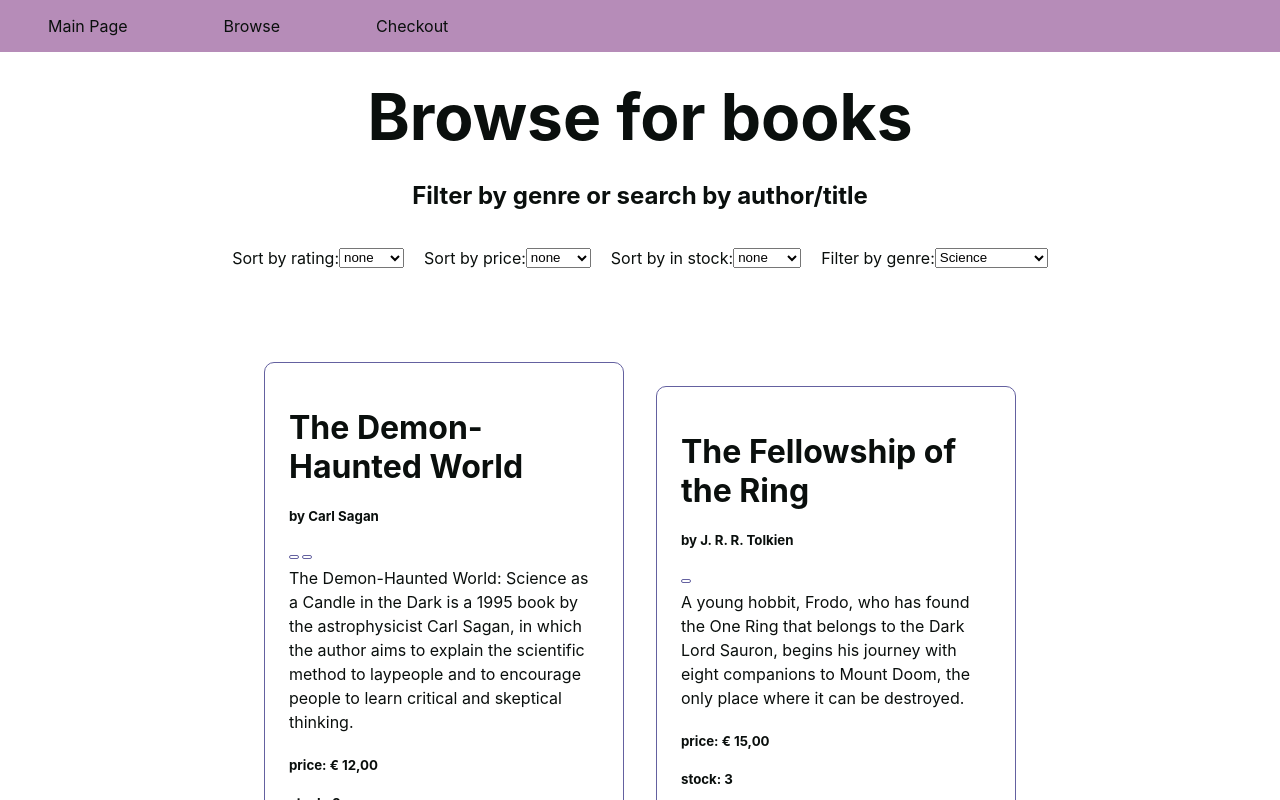
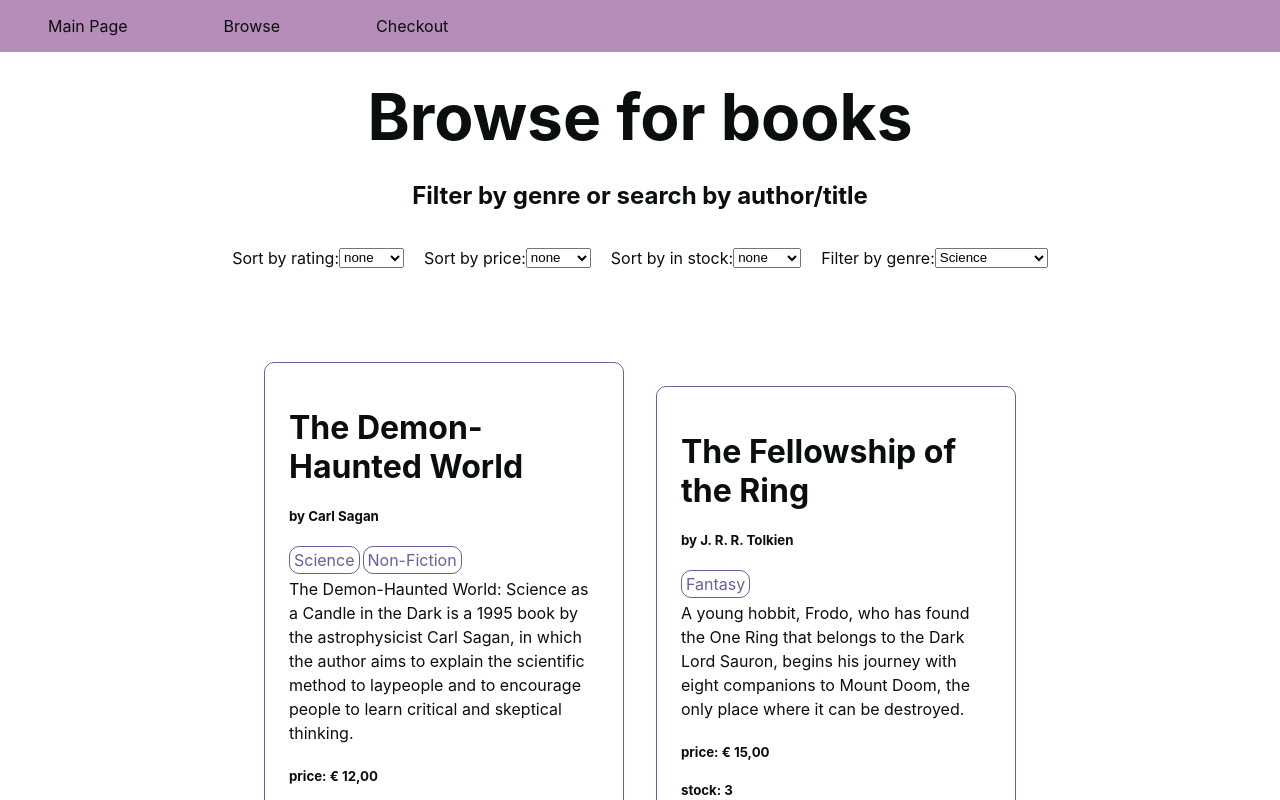
Before and after one commit to nmegrant/book-app, a Next.js app: page /browse in a window 1280 px wide. Shown: the top 800 px of the page. Built offline with nearby package versions, Linux system fonts and the light colour scheme.

Commit message:
Fix genre tags

```diff
--- a/components/Genre.js
+++ b/components/Genre.js
@@ -1,9 +1,9 @@
 import styles from "../styles/home.module.css";
 
-export default function Genre({ genre }) {
+export default function Genre({ gen }) {
   return (
-    <p key={genre} className={styles.genre}>
-      {genre}
+    <p key={gen} className={styles.genre}>
+      {gen}
     </p>
   );
 }
--- a/components/bookCard.js
+++ b/components/bookCard.js
@@ -22,8 +22,8 @@ export default function BookCard({
           <h1>{title}</h1>
           <h5>by {author}</h5>
           <div>
-            {genre.map((tag, index) => (
-              <Genre key={index} tag={tag} />
+            {genre.map((gen, index) => (
+              <Genre key={index} gen={gen} />
             ))}
           </div>
           <p>{description}</p>
```
